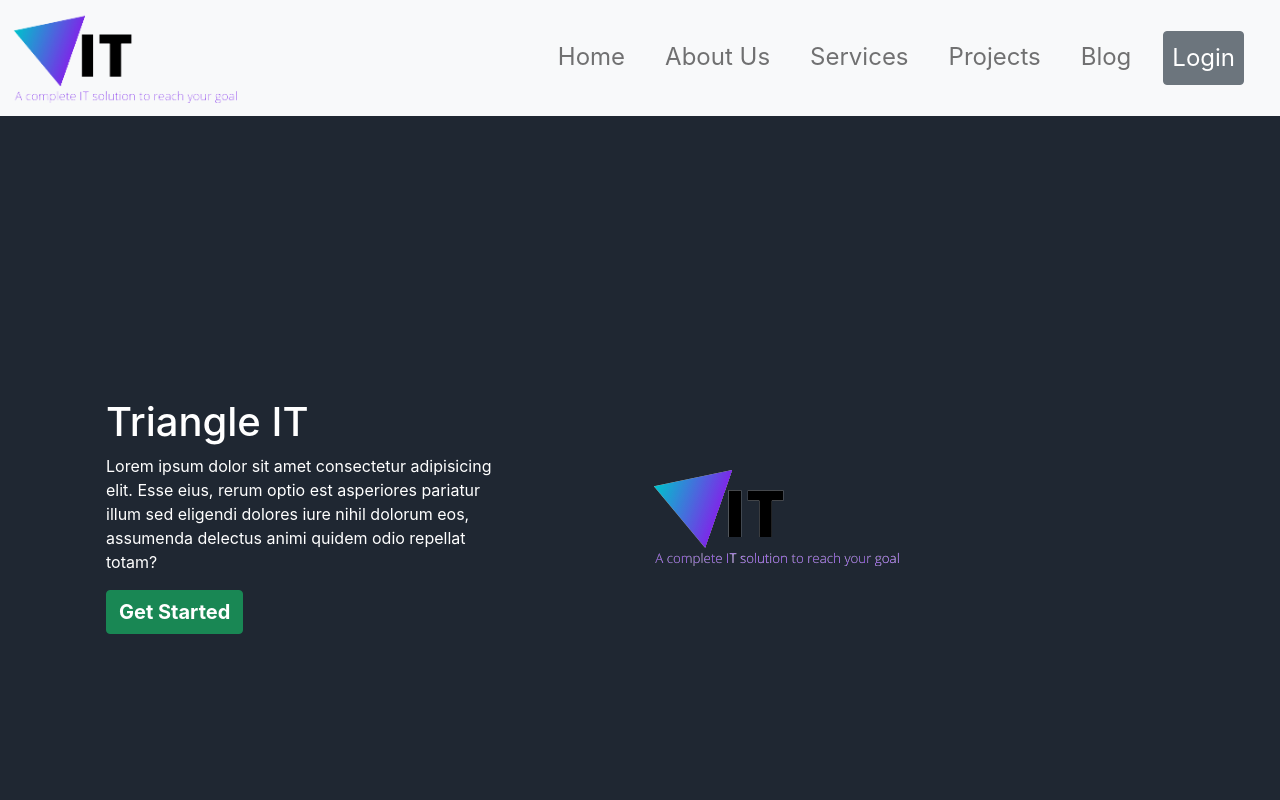
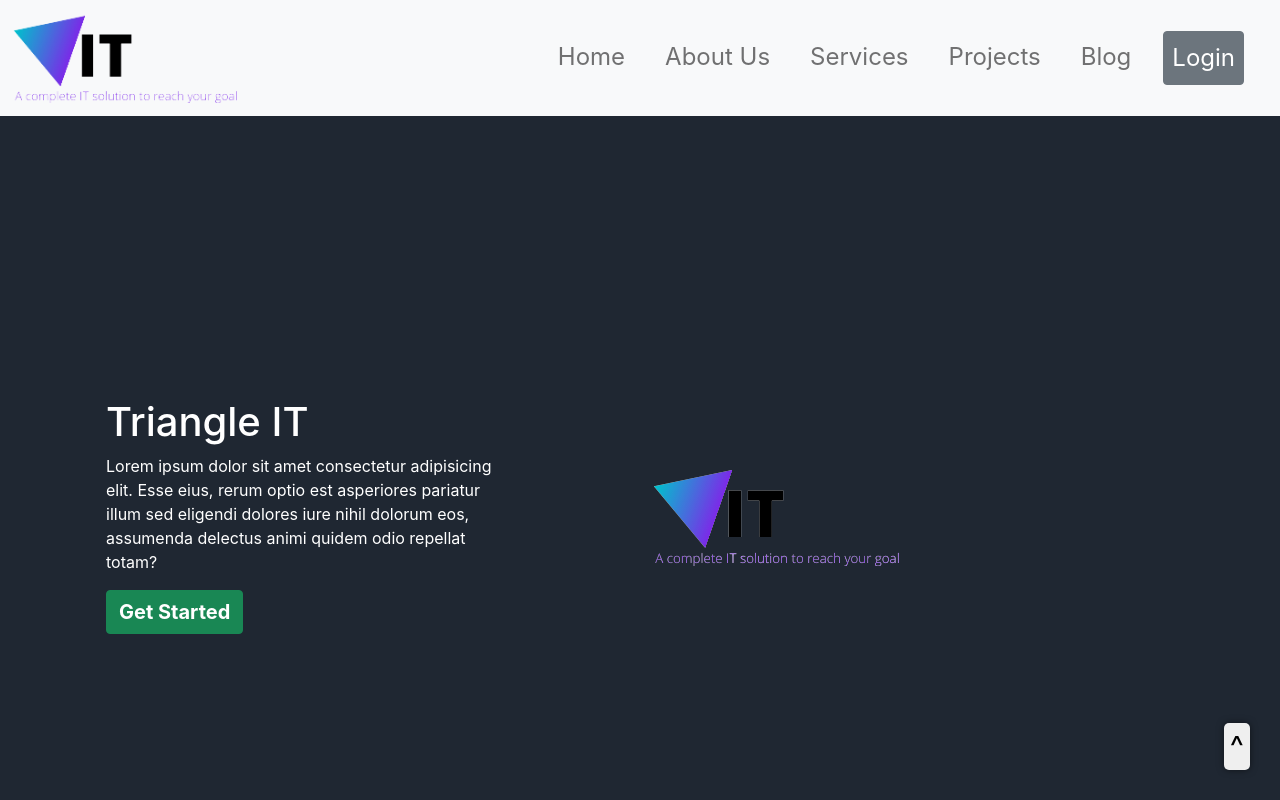
Before and after one commit to BadhanCB/triangle-it-client, a React (Create React App) app: page / in a window 1280 px wide. Shown: the top 800 px of the page. Built offline with nearby package versions, Linux system fonts and the light colour scheme; no server answers.

Commit message:
added button for smooth scroll to the top

```diff
--- a/src/components/Home/Home/Home.js
+++ b/src/components/Home/Home/Home.js
@@ -7,6 +7,7 @@ import HomeBanner from '../HomeBanner/HomeBanner';
 import Projects from '../Projects/Projects';
 import Services from '../Services/Services';
 import Testimonials from '../Testimonials/Testimonials';
+import TopScrollButton from '../TopScrollButton/TopScrollButton';
 
 const Home = () => {
     return (
@@ -19,6 +20,7 @@ const Home = () => {
             <Projects />
             <Achievements />
             <Footer />
+            <TopScrollButton />
         </main>
     );
 };
--- /dev/null
+++ b/src/components/Home/TopScrollButton/TopScrollButton.css
@@ -0,0 +1,9 @@
+#topScrollButton{
+    position: fixed;
+    right: 30px;
+    bottom: 30px;
+    border-radius: 5px;
+    border: none;
+    box-shadow: 0px 0px 7px rgba(0, 0, 0, 0.5);
+    font-size: 30px;
+}
--- /dev/null
+++ b/src/components/Home/TopScrollButton/TopScrollButton.js
@@ -0,0 +1,15 @@
+import React from 'react';
+import './TopScrollButton.css';
+
+const TopScrollButton = () => {
+    const scrollToTop = () => {
+        window.scrollTo({top: 0, behavior: "smooth"});
+    }
+    return (
+        <div>
+            <button id="topScrollButton" onClick={scrollToTop} >^</button>
+        </div>
+    );
+};
+
+export default TopScrollButton;
--- a/src/index.css
+++ b/src/index.css
@@ -5,6 +5,7 @@ body {
     sans-serif;
   -webkit-font-smoothing: antialiased;
   -moz-osx-font-smoothing: grayscale;
+  scroll-behavior: smooth;
 }
 
 code {
```
